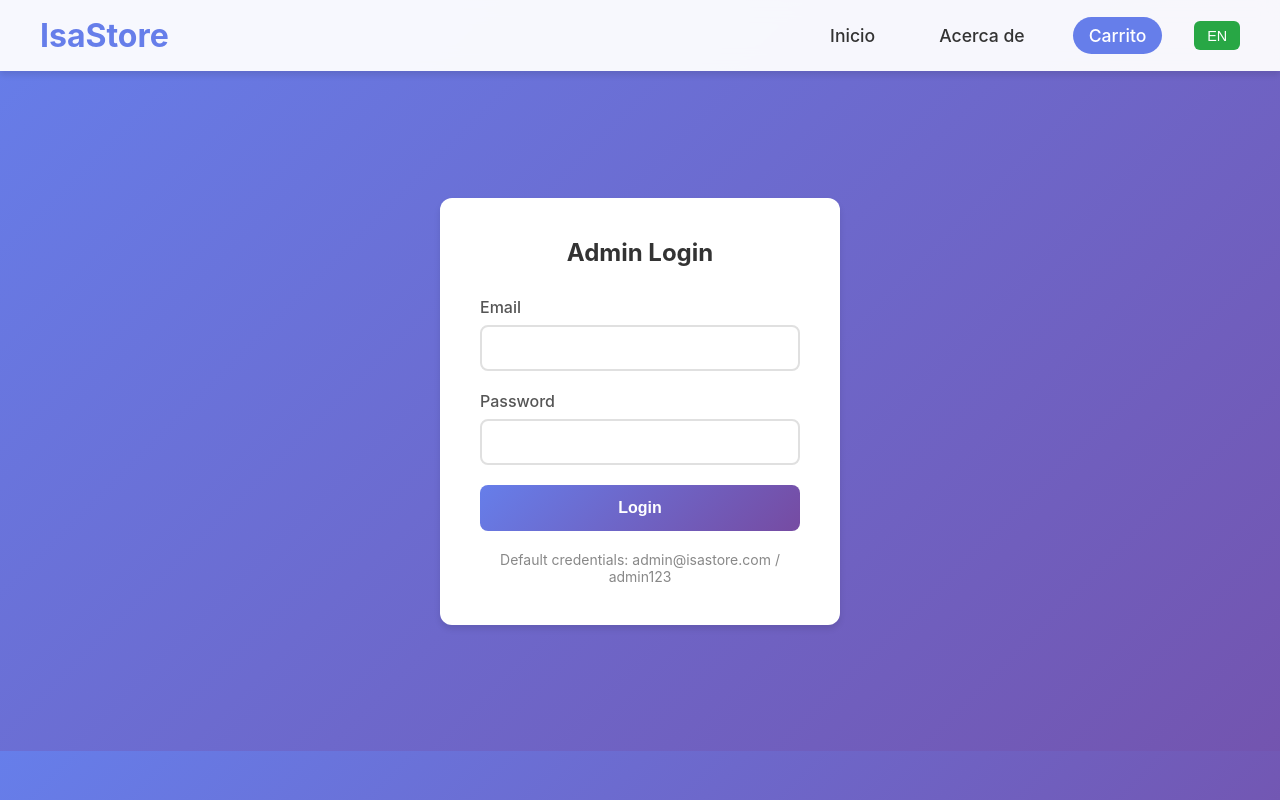
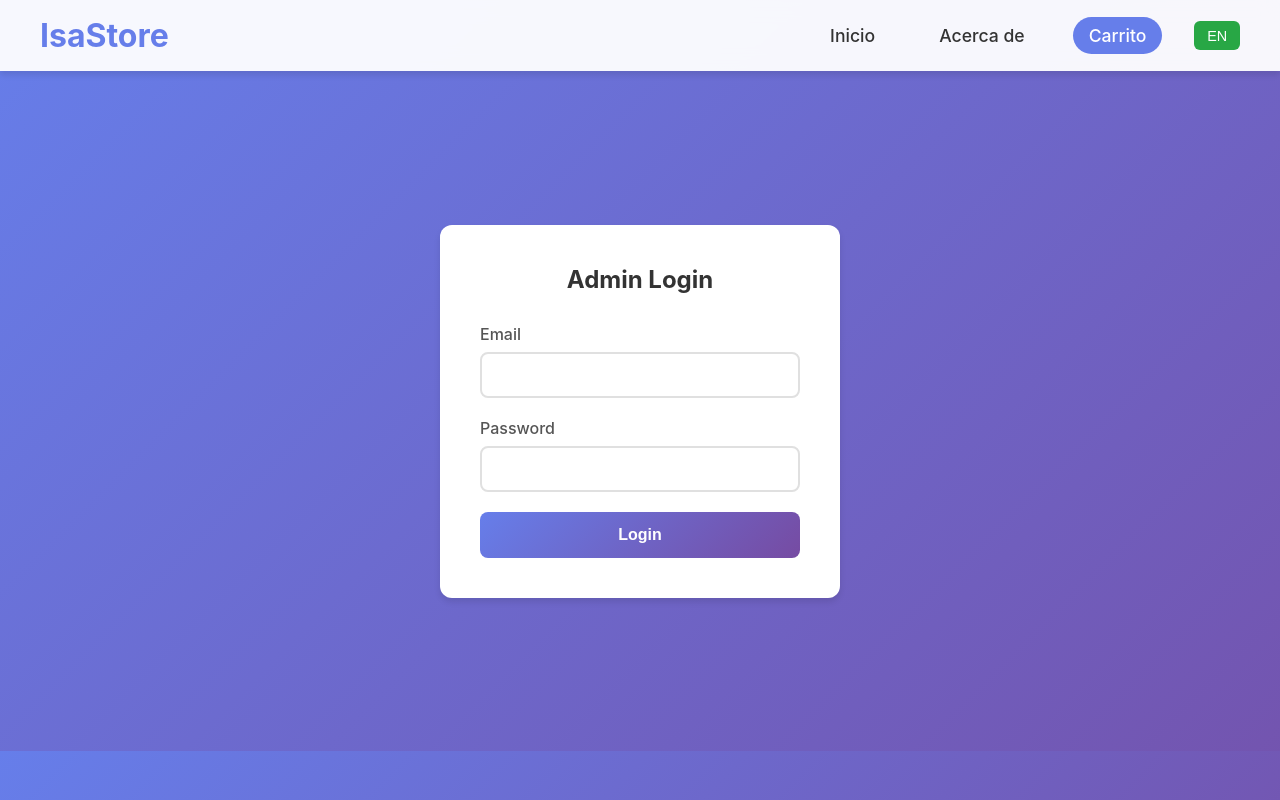
Before and after one commit to isabelafrr06/isaStore, a React (Vite) app in the folder isa_store_frontend/: page /admin/login in a window 1280 px wide. Shown: the top 800 px of the page. Built offline with nearby package versions, Linux system fonts and the light colour scheme; no server answers.

Commit message:
Remove default credentials hint from admin login page

```diff
--- a/isa_store_frontend/src/components/AdminLogin.jsx
+++ b/isa_store_frontend/src/components/AdminLogin.jsx
@@ -60,9 +60,6 @@ function AdminLogin({ onLogin }) {
           </div>
           <button type="submit" className="login-button">Login</button>
         </form>
-        <div className="login-hint">
-          Default credentials: admin@isastore.com / admin123
-        </div>
       </div>
     </div>
   );
```
